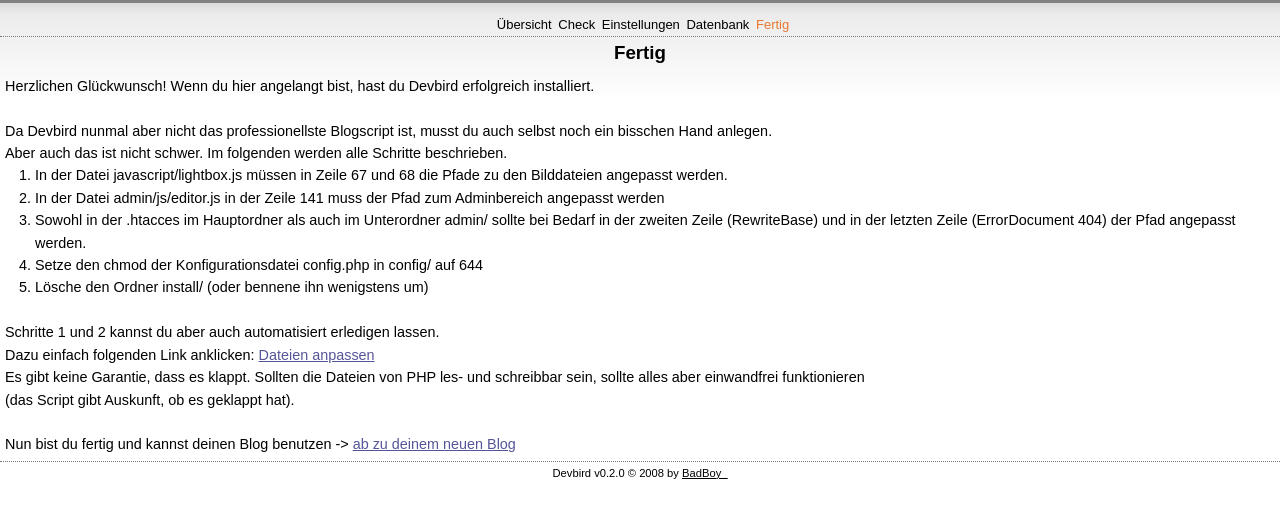
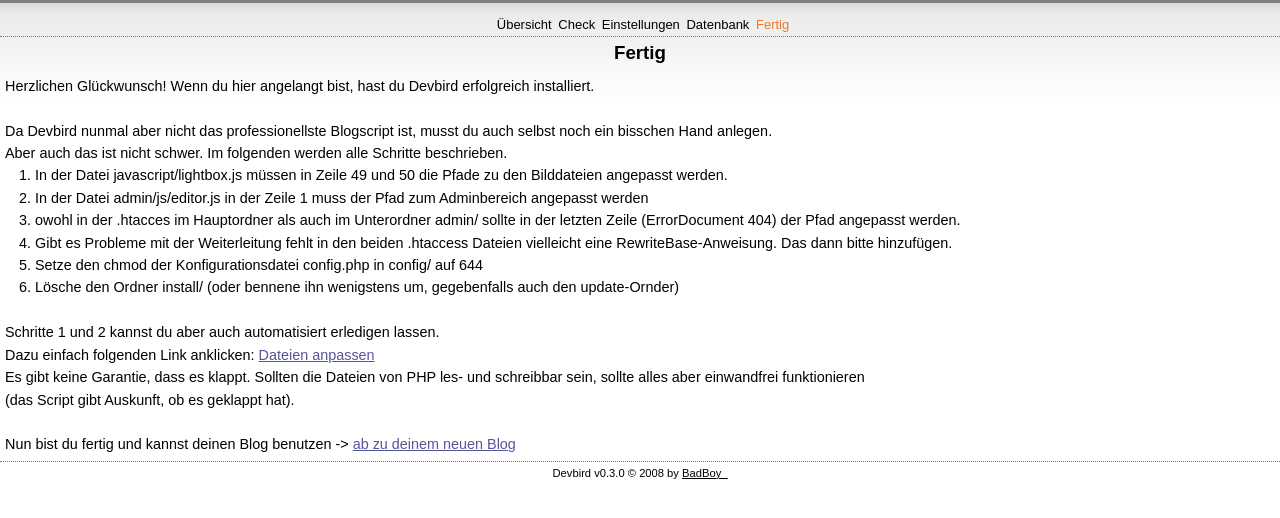
Before and after one commit to badboy/devbird, a PHP site: page /install/ready.php in a window 1280 px wide. Shown: the top 518 px of the page. Run offline with PHP 8.4, Linux system fonts and the light colour scheme.

Commit message:
changes in updater & installer

```diff
--- a/admin/js/editor.js
+++ b/admin/js/editor.js
@@ -1,4 +1,4 @@
-var blogurl = "http://badboy.pytalhost.de/admin";
+var blogurl = "/admin";
 var interval = null;
 
 function insert(aTag, eTag) {
--- a/install/footer.php
+++ b/install/footer.php
@@ -1,6 +1,6 @@
 </div>
  <div id="footer">
-   Devbird v0.2.0 &copy; <?=date('Y'); ?> by <a href="http://badboy.pytalhost.de/" title="BadBoy_s Homepage">BadBoy_</a>
+   Devbird v0.3.0 &copy; <?=date('Y'); ?> by <a href="http://badboy.pytalhost.de/" title="BadBoy_s Homepage">BadBoy_</a>
  </div>
 </div>
 </body>
--- a/install/index.php
+++ b/install/index.php
@@ -2,7 +2,7 @@
 $cur_site = 'overview';
 include('header.php');
 ?>
-<h1>Übersicht (Devbird v0.2.0)</h1>
+<h1>Übersicht (Devbird v0.3.0)</h1>
 <h2>Was ist Devbird?</h2>
 <p>Devbird ist ein in PHP geschriebenes, vollwertiges aber schlankes Blogsystem.</p>
 <h2>Für wen ist Devbird geeignet?</h2>
--- a/install/ready.php
+++ b/install/ready.php
@@ -8,11 +8,12 @@ include('header.php');
 <p>Da Devbird nunmal aber nicht das professionellste Blogscript ist, musst du auch selbst noch ein bisschen Hand anlegen.</p>
 <p>Aber auch das ist nicht schwer. Im folgenden werden alle Schritte beschrieben.</p>
 <ol>
- <li>In der Datei javascript/lightbox.js müssen in Zeile 67 und 68 die Pfade zu den Bilddateien angepasst werden.</li>
- <li>In der Datei admin/js/editor.js in der Zeile 141 muss der Pfad zum Adminbereich angepasst werden</li>
- <li>Sowohl in der .htacces im Hauptordner als auch im Unterordner admin/ sollte bei Bedarf in der zweiten Zeile (RewriteBase) und in der letzten Zeile (ErrorDocument 404) der Pfad angepasst werden.</li>
+ <li>In der Datei javascript/lightbox.js müssen in Zeile 49 und 50 die Pfade zu den Bilddateien angepasst werden.</li>
+ <li>In der Datei admin/js/editor.js in der Zeile 1 muss der Pfad zum Adminbereich angepasst werden</li>
+ <li>owohl in der .htacces im Hauptordner als auch im Unterordner admin/ sollte in der letzten Zeile (ErrorDocument 404) der Pfad angepasst werden.</li>
+ <li>Gibt es Probleme mit der Weiterleitung fehlt in den beiden .htaccess Dateien vielleicht eine RewriteBase-Anweisung. Das dann bitte hinzufügen.</li>
  <li>Setze den chmod der Konfigurationsdatei config.php in config/ auf 644</li>
- <li>Lösche den Ordner install/ (oder bennene ihn wenigstens um)</li>
+ <li>Lösche den Ordner install/ (oder bennene ihn wenigstens um, gegebenfalls auch den update-Ornder)</li>
 </ol>
 <br />
 <p>Schritte 1 und 2 kannst du aber auch automatisiert erledigen lassen.</p>
--- a/update/index.php
+++ b/update/index.php
@@ -7,7 +7,7 @@ include('header.php');
 <p>In Version 0.3.0 wurde noch mehr angepasst, ausgebessert und behoben. Devbird läuft jetzt stabiler, einwandfreier und ohne Fehler. <br />
 Man kann nun direkt im Admin-Panel Unterseiten anlegen, wie z.B. das Impressum, eine Info-Seite und so weiter.
 </p>
-<p><strong>Bitte beachte, dass für dieses Update Version 0.1.0 installiert sein muss! Der Installer wird dies aber nicht überprüfen!</strong></p>
+<p><strong>Bitte beachte, dass für dieses Update Version 0.2.0 installiert sein muss! Der Installer wird dies aber nicht überprüfen!</strong></p>
 <p>
 <br />
 Was du nun tun musst?<br />
--- a/update/ready.php
+++ b/update/ready.php
@@ -4,7 +4,7 @@ include('header.php');
 ?>
 <h1>Fertig</h1>
 <p>Herzlichen Glückwunsch! Wenn du hier angelangt bist, hast du Devbird erfolgreich aktualisiert.<br />
-Version 0.2.0 sollte nun laufen und du kannst unter anderem Unterseiten direkt im Admin-Panel anlegen.</p>
+Version 0.3.0 sollte nun laufen und du kannst unter anderem Unterseiten direkt im Admin-Panel anlegen.</p>
 <br />
 <p>Nun bist du fertig und kannst deinen Blog weiter benutzen -&gt; <a href="../">ab zu deinem Blog</a></p>
 <? include('footer.php'); ?>
```
Also changed, not shown: update/install.php (+11 -8 lines), update/sql_querys.php (+11 -4 lines), javascript/lightbox.js, 1 other file.
